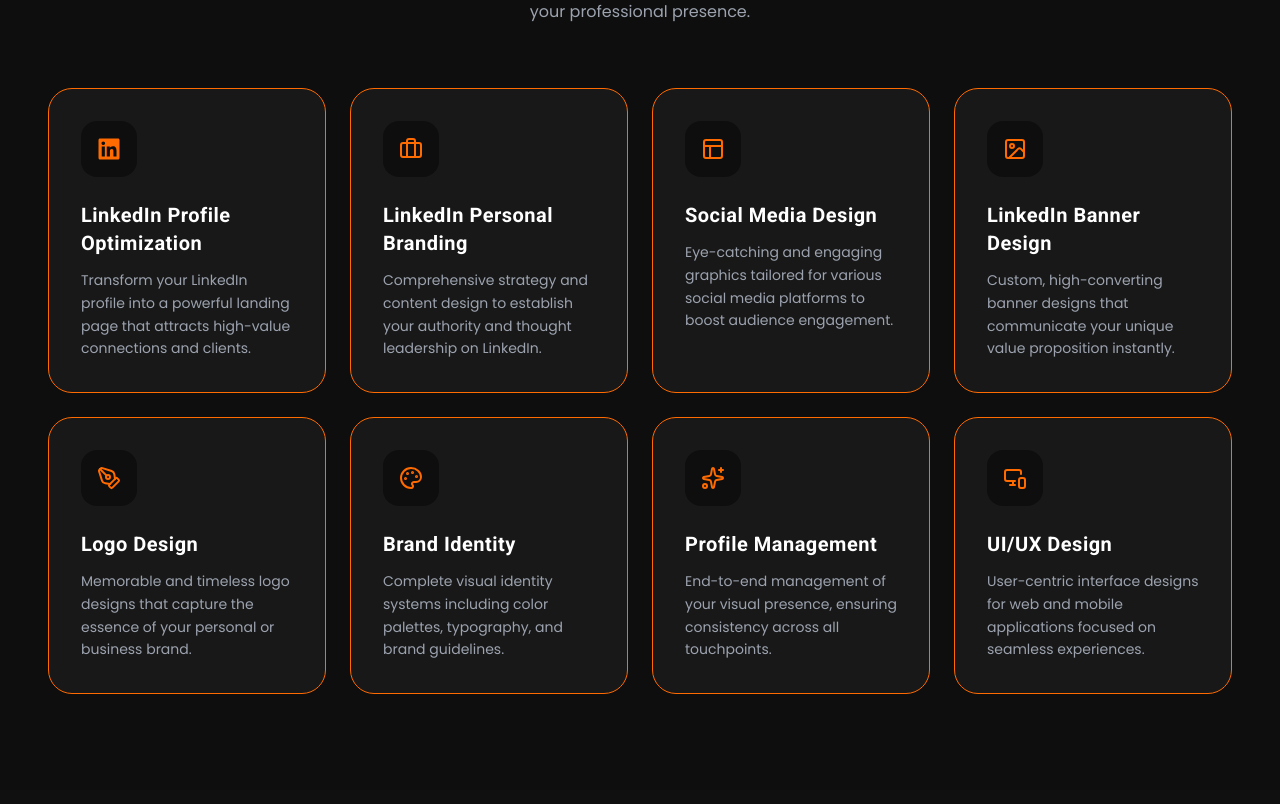
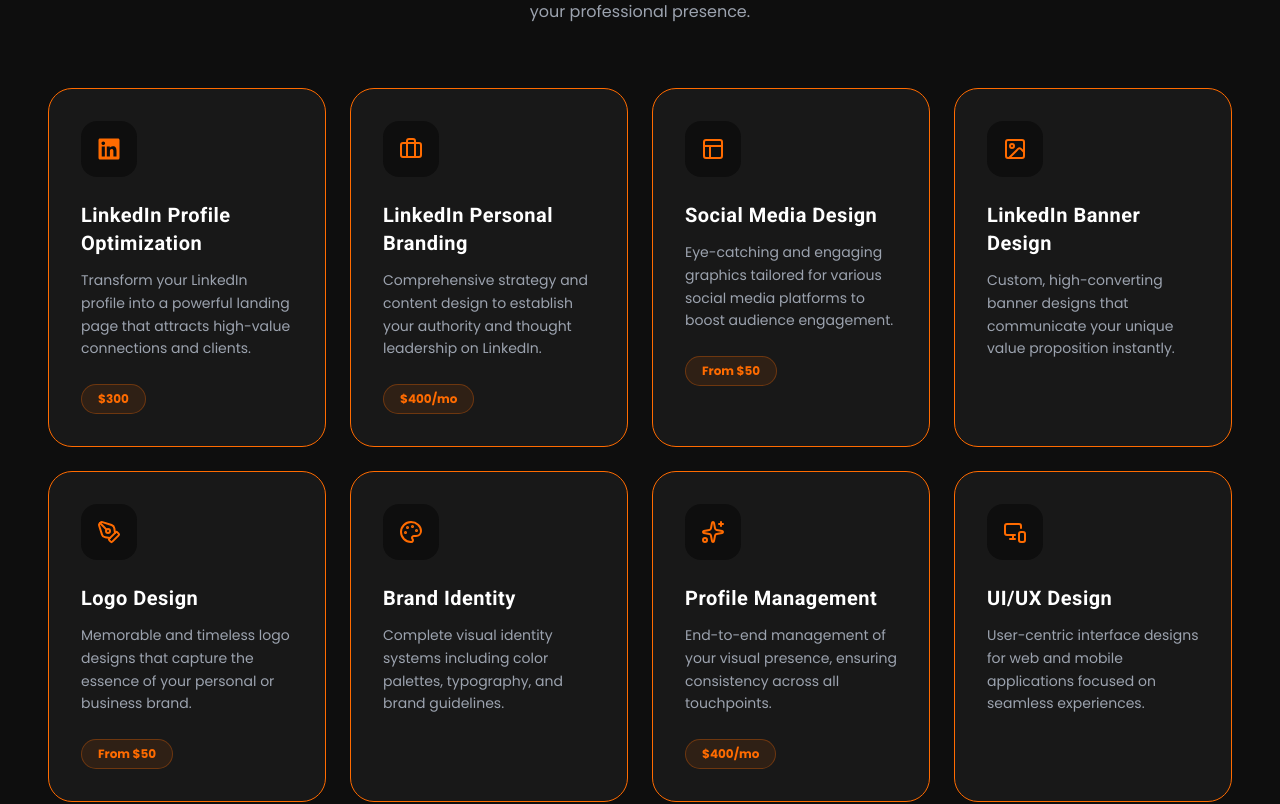
Before and after one commit to isamadafridi/fayaz-portfolio, a React (Vite) app: page / in a window 1280 px wide. Shown: the part 1810-2614 px from the top of the page. Built offline with nearby package versions, Linux system fonts and the light colour scheme.

Commit message:
Q&A fixing

```diff
--- a/src/components/sections/FAQ.tsx
+++ b/src/components/sections/FAQ.tsx
@@ -5,11 +5,11 @@
 const faqs = [
   {
     question: 'What are your pricing packages?',
-    answer: 'My pricing depends on the scope of the project. I offer custom quotes based on your specific needs, whether it\'s a one-off logo design, a complete personal branding overhaul, or ongoing LinkedIn management. Let\'s schedule a call to discuss your requirements.',
+    answer: 'Profile Optimization ($300): Headshot, banner, 2 featured section images, ready-made carousel templates, and SEO-based rewrite of the about section & headline. Monthly Management ($400/mo): Complete profile optimization with monthly engagement, content scheduling, and posting. Logo & Social Media Design: Starting at $50.',
   },
   {
     question: 'How long does a branding project take?',
-    answer: 'A standard personal branding project, including LinkedIn optimization, banner design, and content strategy, typically takes 2-4 weeks. Larger scale corporate projects may take 4-8 weeks. I always provide a clear timeline during our discovery phase.',
+    answer: 'Normally profile optimization design takes 2 to 3 business days and for complex projects it takes up to 1 week.',
   },
   {
     question: 'Do you offer revisions?',
--- a/src/components/sections/Services.tsx
+++ b/src/components/sections/Services.tsx
@@ -8,16 +8,19 @@
     title: 'LinkedIn Profile Optimization',
     description: 'Transform your LinkedIn profile into a powerful landing page that attracts high-value connections and clients.',
     icon: FaLinkedin,
+    price: '$300',
   },
   {
     title: 'LinkedIn Personal Branding',
     description: 'Comprehensive strategy and content design to establish your authority and thought leadership on LinkedIn.',
     icon: Briefcase,
+    price: '$400/mo',
   },
   {
     title: 'Social Media Design',
     description: 'Eye-catching and engaging graphics tailored for various social media platforms to boost audience engagement.',
     icon: Layout,
+    price: 'From $50',
   },
   {
     title: 'LinkedIn Banner Design',
@@ -28,6 +31,7 @@
     title: 'Logo Design',
     description: 'Memorable and timeless logo designs that capture the essence of your personal or business brand.',
     icon: PenTool,
+    price: 'From $50',
   },
   {
     title: 'Brand Identity',
@@ -38,6 +42,7 @@
     title: 'Profile Management',
     description: 'End-to-end management of your visual presence, ensuring consistency across all touchpoints.',
     icon: Sparkles,
+    price: '$400/mo',
   },
   {
     title: 'UI/UX Design',
@@ -114,9 +119,14 @@
                     <Icon className="text-primary group-hover:text-white w-6 h-6 transition-colors duration-300" />
                   </div>
                   <h3 className="text-xl font-bold font-heading tracking-wide mb-3">{service.title}</h3>
-                  <p className="text-sm text-gray-400 leading-relaxed">
+                  <p className="text-sm text-gray-400 leading-relaxed mb-4">
                     {service.description}
                   </p>
+                  {service.price && (
+                    <div className="inline-block mt-2 px-4 py-1.5 bg-primary/10 border border-primary/30 text-primary text-xs font-bold rounded-full">
+                      {service.price}
+                    </div>
+                  )}
                 </div>
               </motion.div>
             );
```
